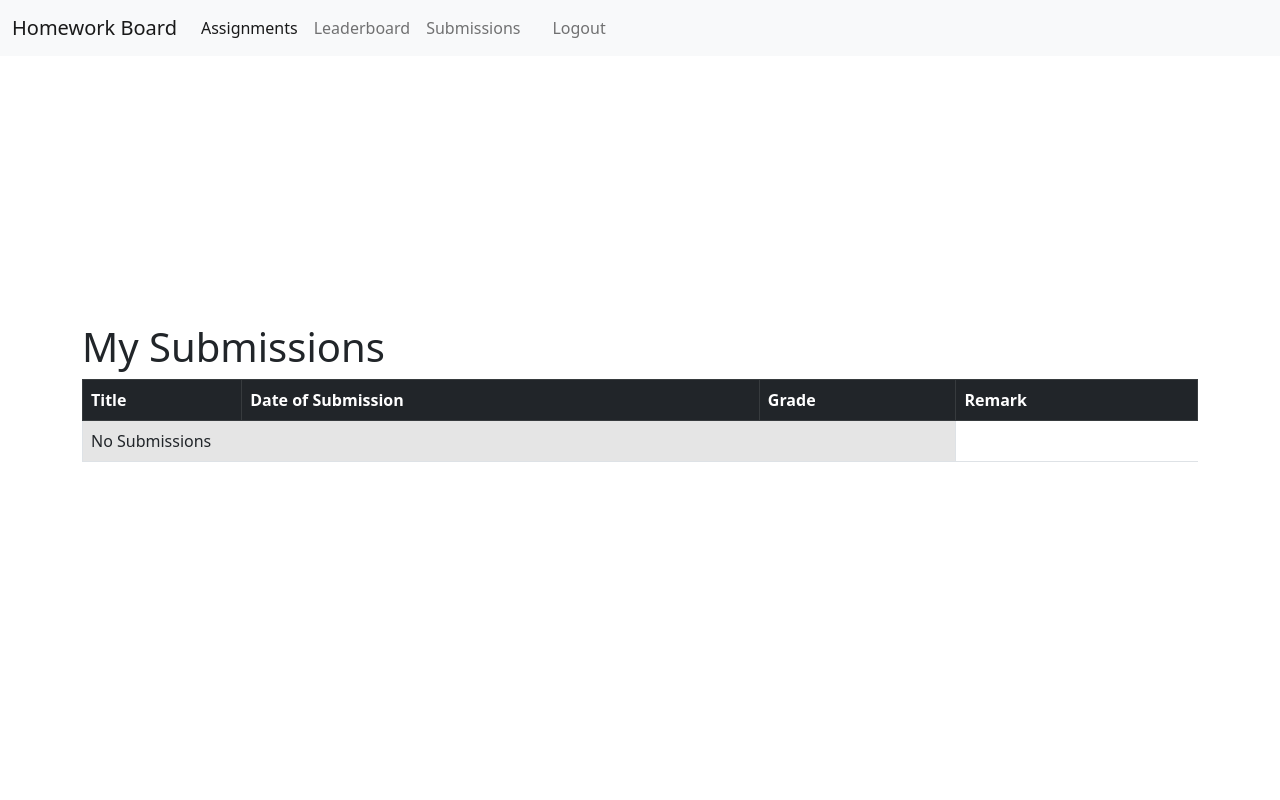
After one commit to varunkmr19/homework_board, a Django app: page /submissions in a window 1280 px wide. The commit adds this page. Run offline with Django 3.2, Linux system fonts and the light colour scheme; a user stored in the database is signed in; data comes from the database, SQL or seed files in the repository; both versions use the stored data as it was after the commit; parts of the project's set-up code (start-up, migrations or seed data) failed here and were passed over.

Commit message:
add submission view

```diff
--- a/homework/templates/homework/layout.html
+++ b/homework/templates/homework/layout.html
@@ -24,7 +24,7 @@
           <a class="nav-link active" aria-current="page" href="{% url 'index' %}">Assignments</a>
           <a class="nav-link" href="#">Leaderboard</a>
           {% if user.is_authenticated %}
-          <a class="nav-link" href="#">Submissions</a>
+          <a class="nav-link" href="{% url 'submission_list' %}">Submissions</a>
           <a class="nav-link" href="#">{{ user.last_name }}</a>
           <a class="nav-link" href="{% url 'logout' %}">Logout</a>
           {% else %}
--- /dev/null
+++ b/homework/templates/homework/submission_list.html
@@ -0,0 +1,44 @@
+{% extends "homework/layout.html" %}
+
+{% block title %}
+Homework Board | Submissions
+{% endblock title %}
+
+{% block body %}
+<div class="container vh-100 d-flex justify-content-between align-items-center">
+  <div class="col">
+    <h1>My Submissions</h1>
+    <table class="table table-striped table-bordered">
+      <thead class="table-dark">
+        <tr>
+          <th scope="col">Title</th>
+          <th scope="col">Date of Submission</th>
+          <th scope="col">Grade</th>
+          <th scope="col">Remark</th>
+        </tr>
+      </thead>
+      <tbody>
+        {% if submissions %}
+        {% for submission in submissions %}
+        <tr>
+          <td>{{ submission.assignment.title }}</td>
+          <td>{{ submission.date_of_submission }}</td>
+          {% if submission.grade %}
+          <td>{{ submission.grade }}</td>
+          <td>{{ submission.remarks }}</td>
+          {% else %}
+          <td>Not graded yet.</td>
+          <td>Not graded yet.</td>
+          {% endif %}
+        </tr>
+        {% endfor %}
+        {% else %}
+        <tr>
+          <td colspan="3" class="table-active">No Submissions</td>
+        </tr>
+        {% endif %}
+      </tbody>
+    </table>
+  </div>
+</div>
+{% endblock %}
--- a/homework/urls.py
+++ b/homework/urls.py
@@ -7,8 +7,9 @@ urlpatterns = [
     path('login', views.LoginView.as_view(), name='login_view'),
     path('logout', views.LogoutView.as_view(), name='logout'),
     path('register', views.RegistrationView.as_view(), name='register'),
+    path('submissions', views.SubmissionView.as_view(), name='submission_list'),
     path('assignment/<int:pk>', views.AssignmentDetailView.as_view(),
          name='assignment-detail'),
     path('assignment/<int:assignment_id>/submit',
-         views.AssignmentSubmission, name='assignment_submit')
+         views.AssignmentSubmission, name='assignment_submit'),
 ]
--- a/homework/views.py
+++ b/homework/views.py
@@ -91,6 +91,16 @@ class AssignmentDetailView(DetailView):
     model = Assignment
 
 
+class SubmissionView(ListView):
+    context_object_name = 'submissions'
+    template_name = 'submission_list.html'
+
+    def get_queryset(self):
+        q = Submission.objects.filter(
+            student=self.request.user).order_by('-date_of_submission')
+        return q
+
+
 @login_required
 def AssignmentSubmission(request, assignment_id):
     if request.method == 'POST':
```
Also changed, not shown: db.sqlite3.
